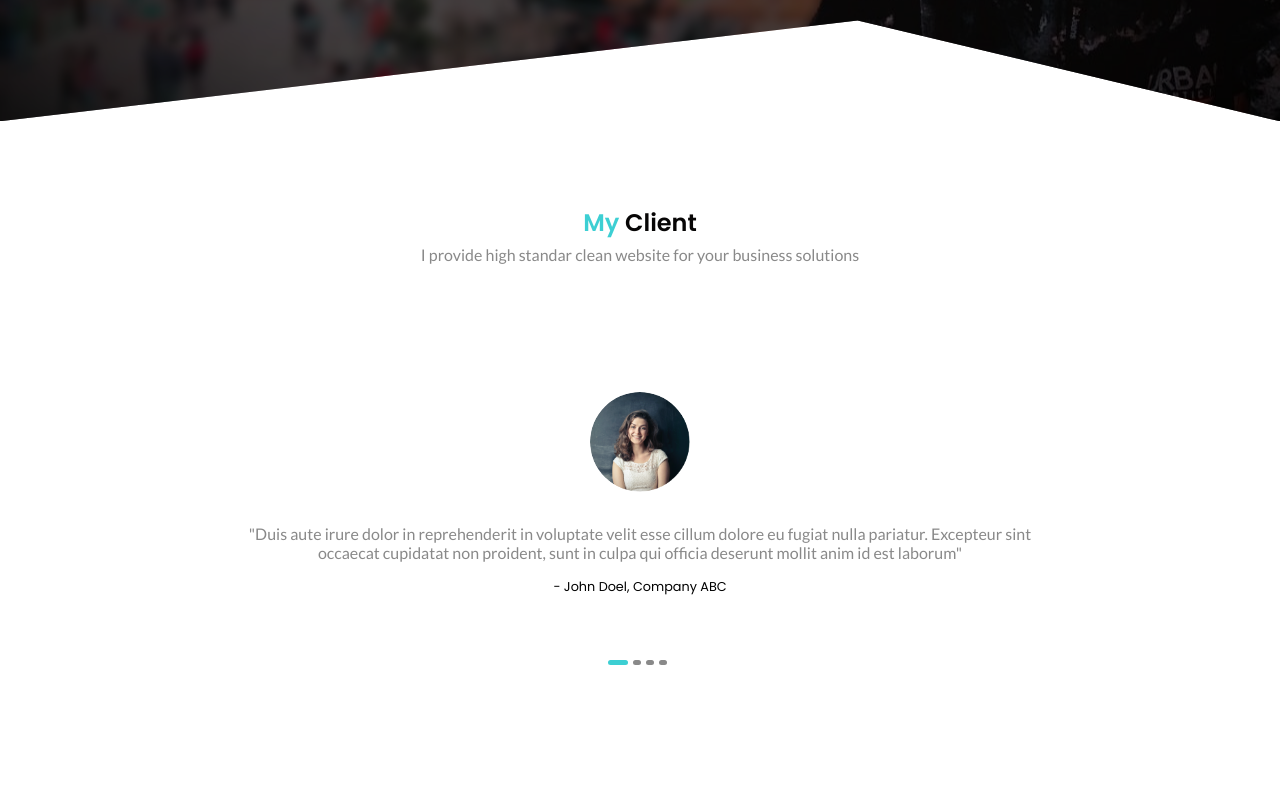
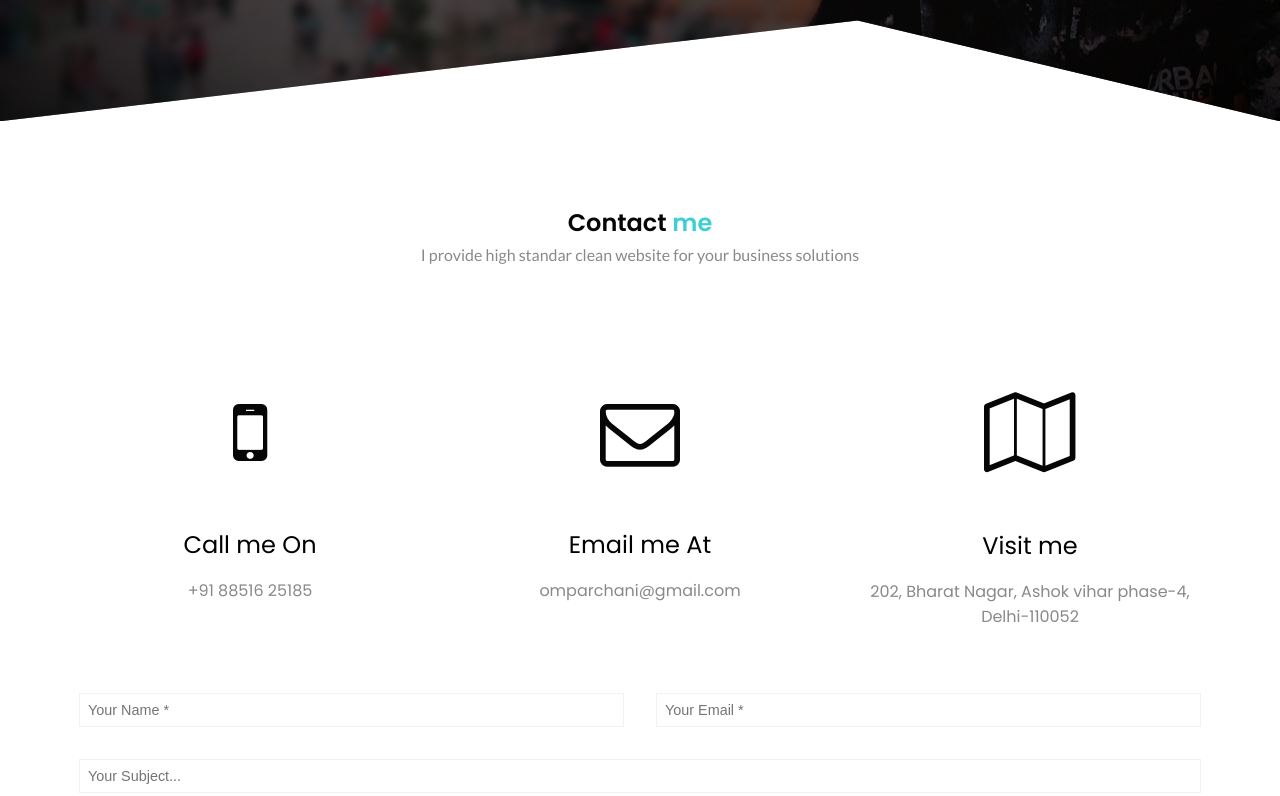
Before and after one commit to omparchani/portfolio, a plain HTML site: page index.html in a window 1280 px wide. Shown: the part 2944-3740 px from the top of the page. Drawn offline with nearby package versions, Linux system fonts and the light colour scheme.

Commit message:
Update index.html

```diff
--- a/index.html
+++ b/index.html
@@ -142,43 +142,6 @@
             <a href="https://drive.google.com/file/d/11VLqClAScGfc29EICEohmAj3bYeoopIN/view?usp=sharing" download="Om_Parchani_CV.pdf">
             <button class="btn btn-primary">Download CV</button></a>
         </section>
-        <section class="reviews">
-            <div class="container">
-                <h1 class="section-heading"><span>My</span> Client</h1>
-                <p>I provide high standar clean website for your business solutions</p>
-                <div class="slider">
-                    <div class="slide">
-                        <img src="./images/lady.png" alt="Client Image">
-                        <p>"Duis aute irure dolor in reprehenderit in voluptate velit esse cillum dolore eu fugiat nulla
-                            pariatur. Excepteur sint occaecat cupidatat non proident, sunt in culpa qui officia deserunt
-                            mollit anim id est laborum"</p>
-                        <span>- John Doel, Company ABC</span>
-                    </div>
-                    <div class="slide">
-                        <img src="./images/lady.png" alt="Client Image">
-                        <p>"Duis aute irure dolor in reprehenderit in voluptate velit esse cillum dolore eu fugiat nulla
-                            pariatur. Excepteur sint occaecat cupidatat non proident, sunt in culpa qui officia deserunt
-                            mollit anim id est laborum"</p>
-                        <span>- John Doel, Company ABC</span>
-                    </div>
-                    <div class="slide">
-                        <img src="./images/lady.png" alt="Client Image">
-                        <p>"Duis aute irure dolor in reprehenderit in voluptate velit esse cillum dolore eu fugiat nulla
-                            pariatur. Excepteur sint occaecat cupidatat non proident, sunt in culpa qui officia deserunt
-                            mollit anim id est laborum"</p>
-                        <span>- John Doel, Company ABC</span>
-                    </div>
-                    <div class="slide">
-                        <img src="./images/lady.png" alt="Client Image">
-                        <p>"Duis aute irure dolor in reprehenderit in voluptate velit esse cillum dolore eu fugiat nulla
-                            pariatur. Excepteur sint occaecat cupidatat non proident, sunt in culpa qui officia deserunt
-                            mollit anim id est laborum"</p>
-                        <span>- John Doel, Company ABC</span>
-                    </div>
-                </div>
-                <div class="slider-dots"></div>
-            </div>
-        </section>
         <section class="contact">
             <div class="container">
                 <h1 class="section-heading">Contact <span>me</span></h1>
```
